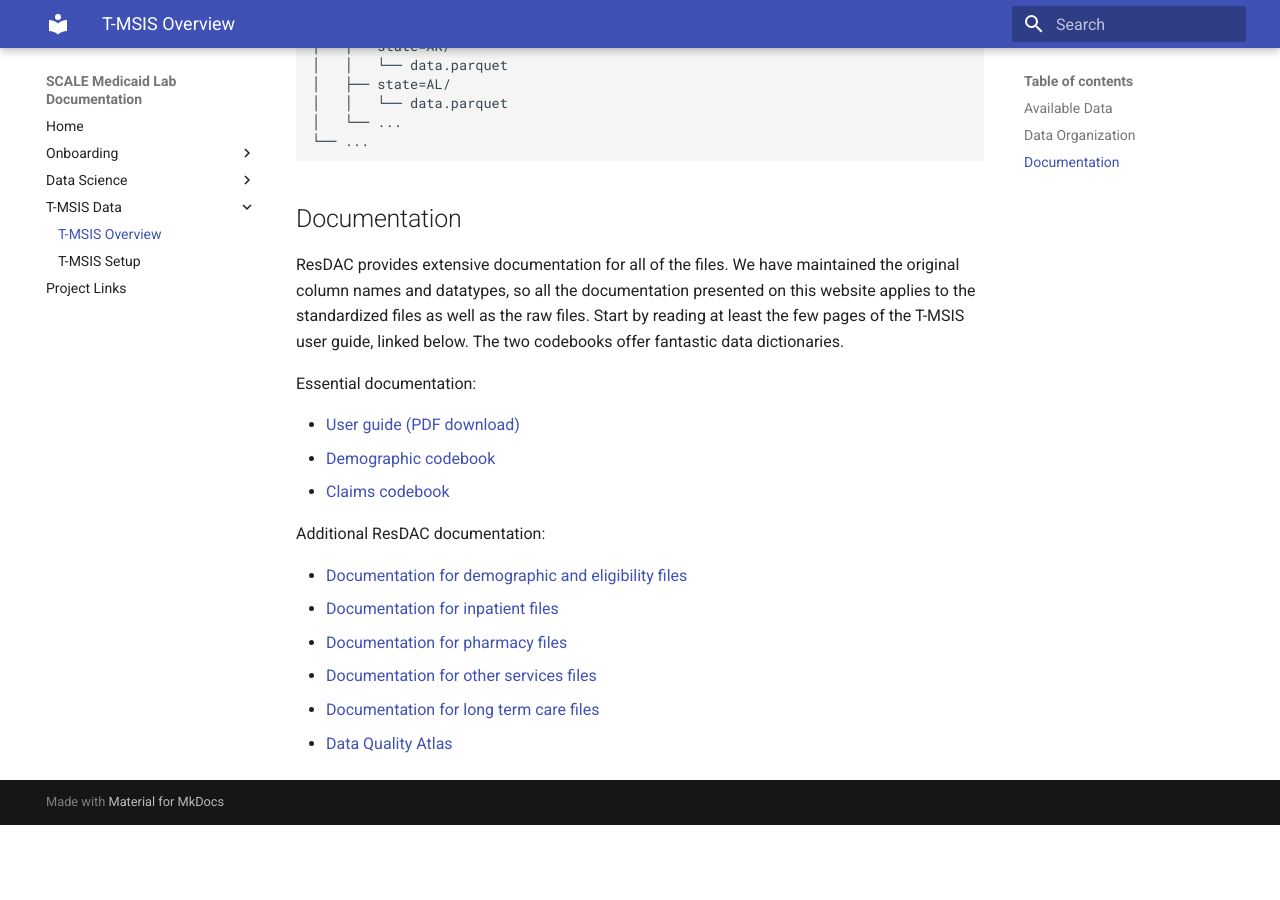
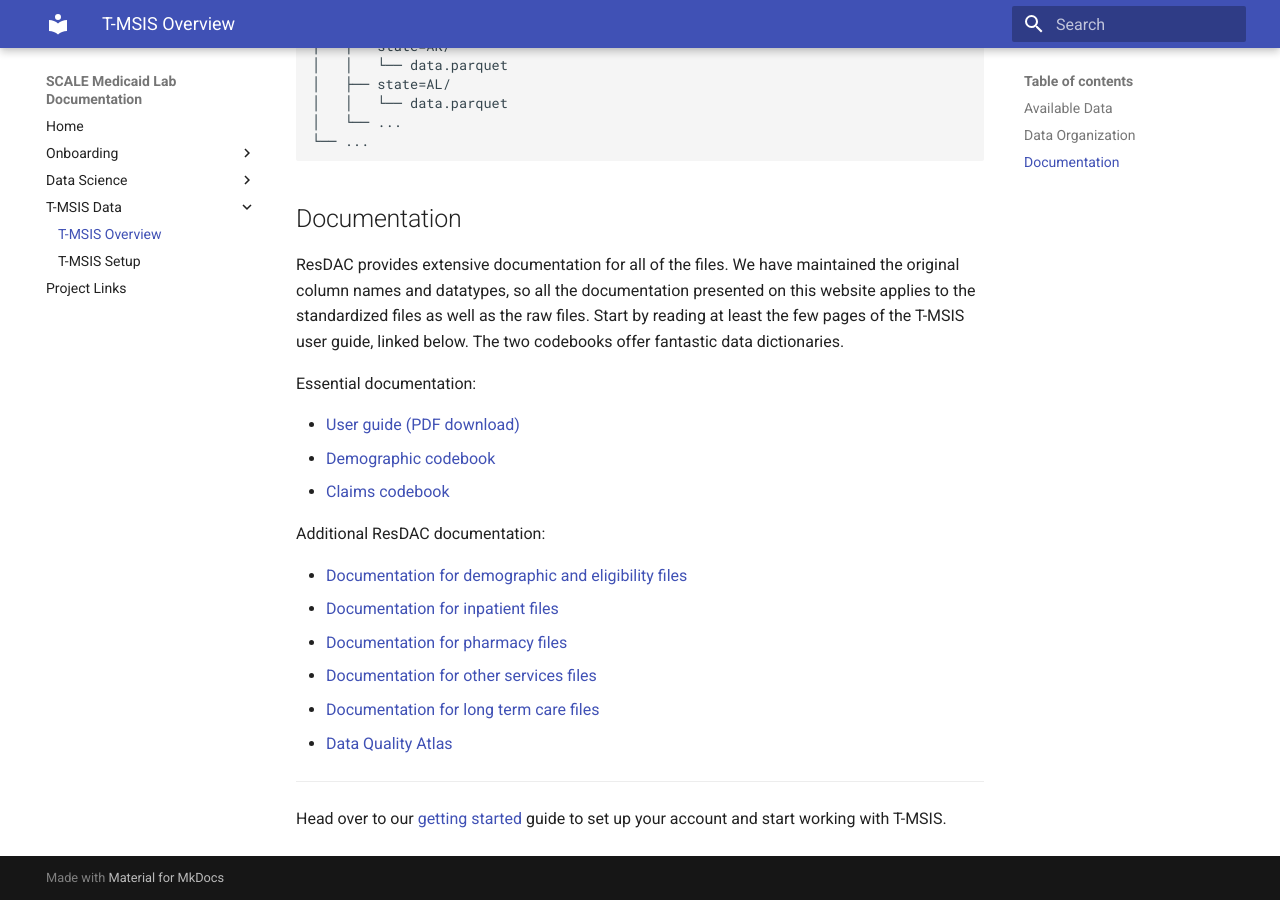
Before and after one commit to Yale-Medicaid/Documentation, an MkDocs documentation site: the page built from docs/tmsis/tmsis_medicaid_data.md, in a window 1280 px wide and 900 px high, scrolled down 1634 px. Built offline with MkDocs 1.6.1 and Material for MkDocs 9.7.7, drawn with Linux system fonts in a browser that asks for light colours; before the commit the page ends 2459 px from its top, so only the background shows below that.

Commit message:
add another crossref

```diff
--- a/docs/tmsis/tmsis_medicaid_data.md
+++ b/docs/tmsis/tmsis_medicaid_data.md
@@ -82,3 +82,7 @@ Additional ResDAC documentation:
 * [Documentation for other services files](https://resdac.org/cms-data/files/taf-ot)
 * [Documentation for long term care files](https://resdac.org/cms-data/files/taf-lt)
 * [Data Quality Atlas](https://www.medicaid.gov/dq-atlas/welcome)
+
+---
+
+Head over to our [getting started](tmsis_getting_started.md) guide to set up your account and start working with T-MSIS.
```
